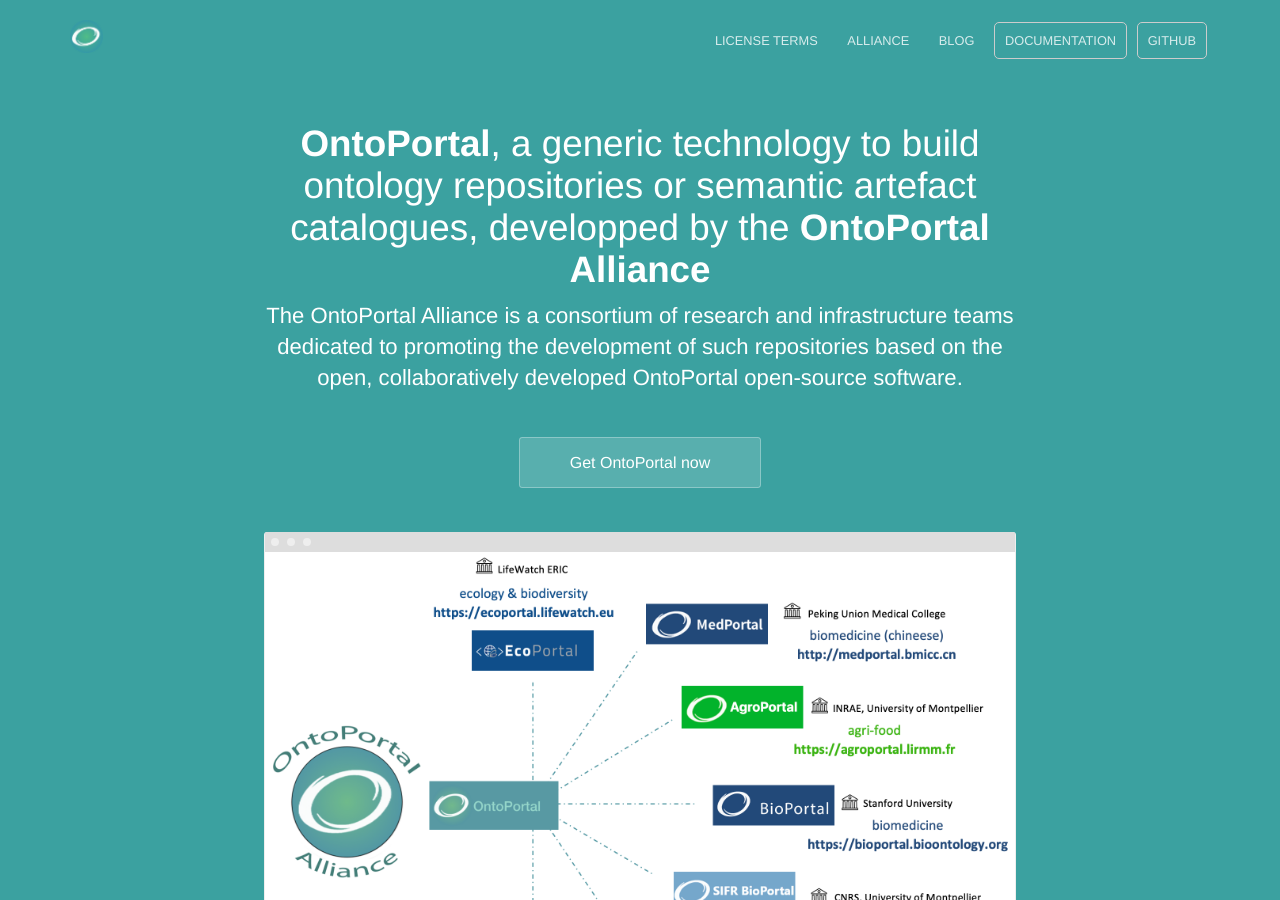
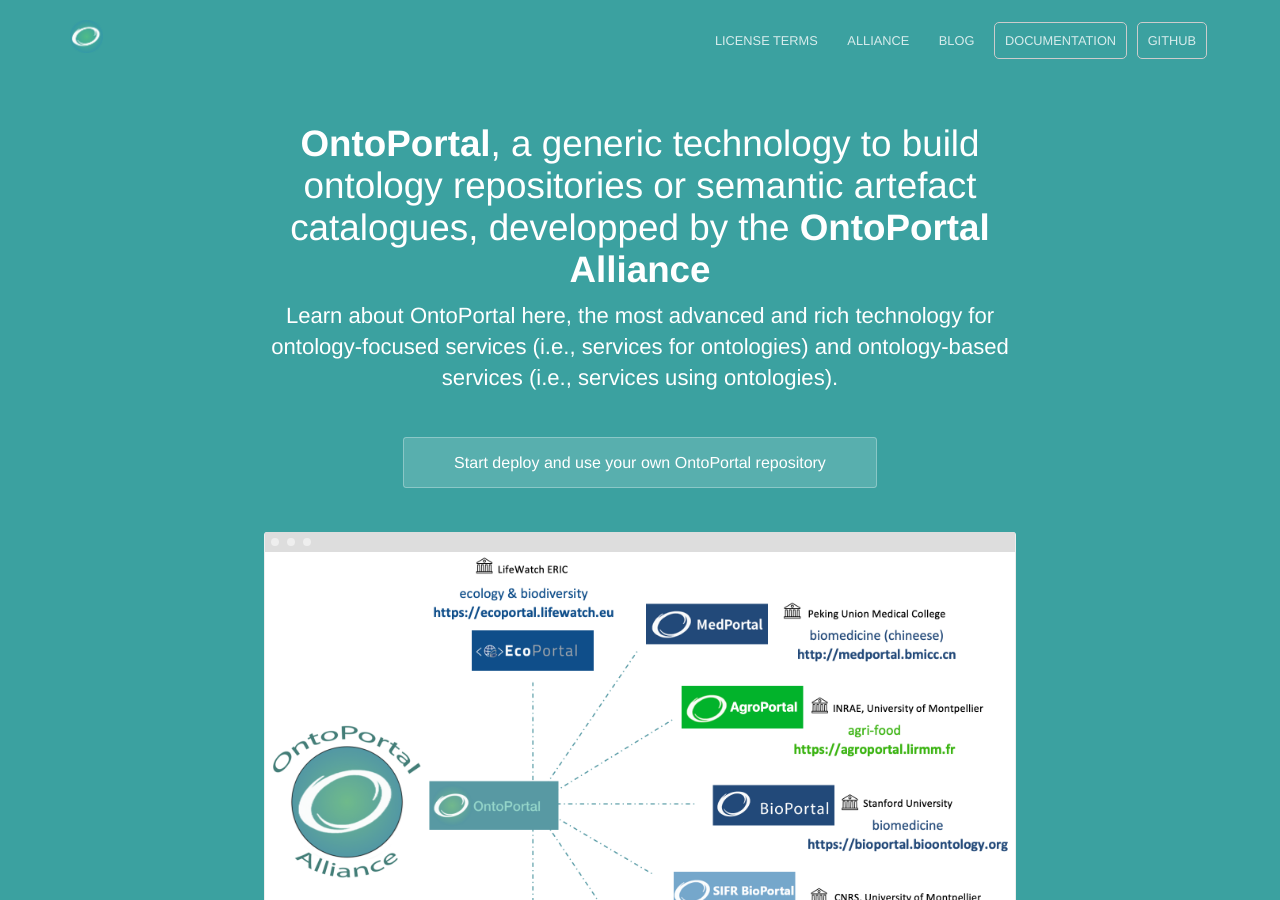
Before and after one commit to ontoportal/website, a Jekyll site: the page built from index.html, in a window 1280 px wide and 900 px high. Built offline with Jekyll 4.4.1, drawn with Linux system fonts in a browser that asks for light colours; comment, search, counter and statistics services are not loaded; some of the changed text lies outside the part shown.

Commit message:
New update of the top of homepage

```diff
--- a/index.html
+++ b/index.html
@@ -6,11 +6,12 @@
 <section class="hero">
 	<div class="text-container">
 		<h1 class="editable"><strong>OntoPortal</strong>, a generic technology to build ontology repositories or semantic artefact catalogues, developped by the <strong>OntoPortal Alliance</strong></h1>
-		<p class="subtext editable">The OntoPortal Alliance is a consortium of research and infrastructure teams dedicated to promoting the development of such repositories based on the open, collaboratively developed OntoPortal open-source software.</p>
-		<div class="cta button alt"><a href="https://ontoportal.github.io/documentation/administration/steps/getting_started">Get OntoPortal now</a></div>
+		<p class="subtext editable">Learn about OntoPortal here, the most advanced and rich technology for ontology-focused services (i.e., services for ontologies) and ontology-based services (i.e., services using ontologies).</p>
+		<div class="cta button alt"><a href="https://ontoportal.github.io/documentation/administration/steps/getting_started">Start deploy and use your own OntoPortal repository</a></div>
 		<div>
 			<img src="{{ site.baseurl }}/images/OntoPortalInstances_v3.png" alt="Screenshot" class="screenshot editable" />
 		</div>
+		<p class="subtext editable">The OntoPortal Alliance is a consortium of research and infrastructure teams (and one company) dedicated to promoting the development of ontology repositories —in science and more— based on the open, collaboratively developed OntoPortal open-source software. Teams in the Alliance develop and maintain several openly accessible ontology repositories or semantic artefact catalogues. These ontology repositories include BioPortal, the primary and historical source of OntoPortal code, but also AgroPortal, EcoPortal, MatPortal and more, as illustrated.</p>
 	</div>
 </section>
 
```
